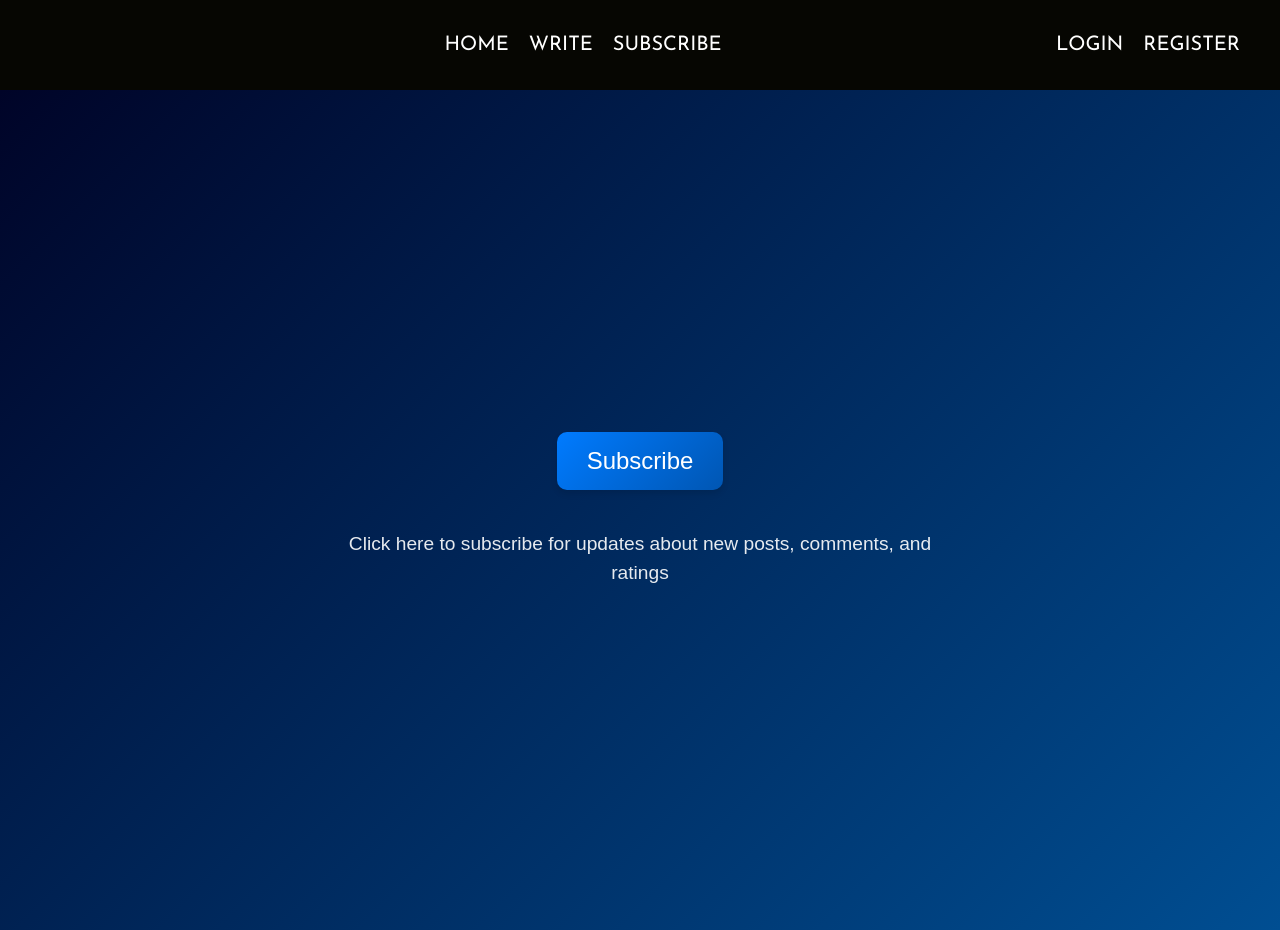
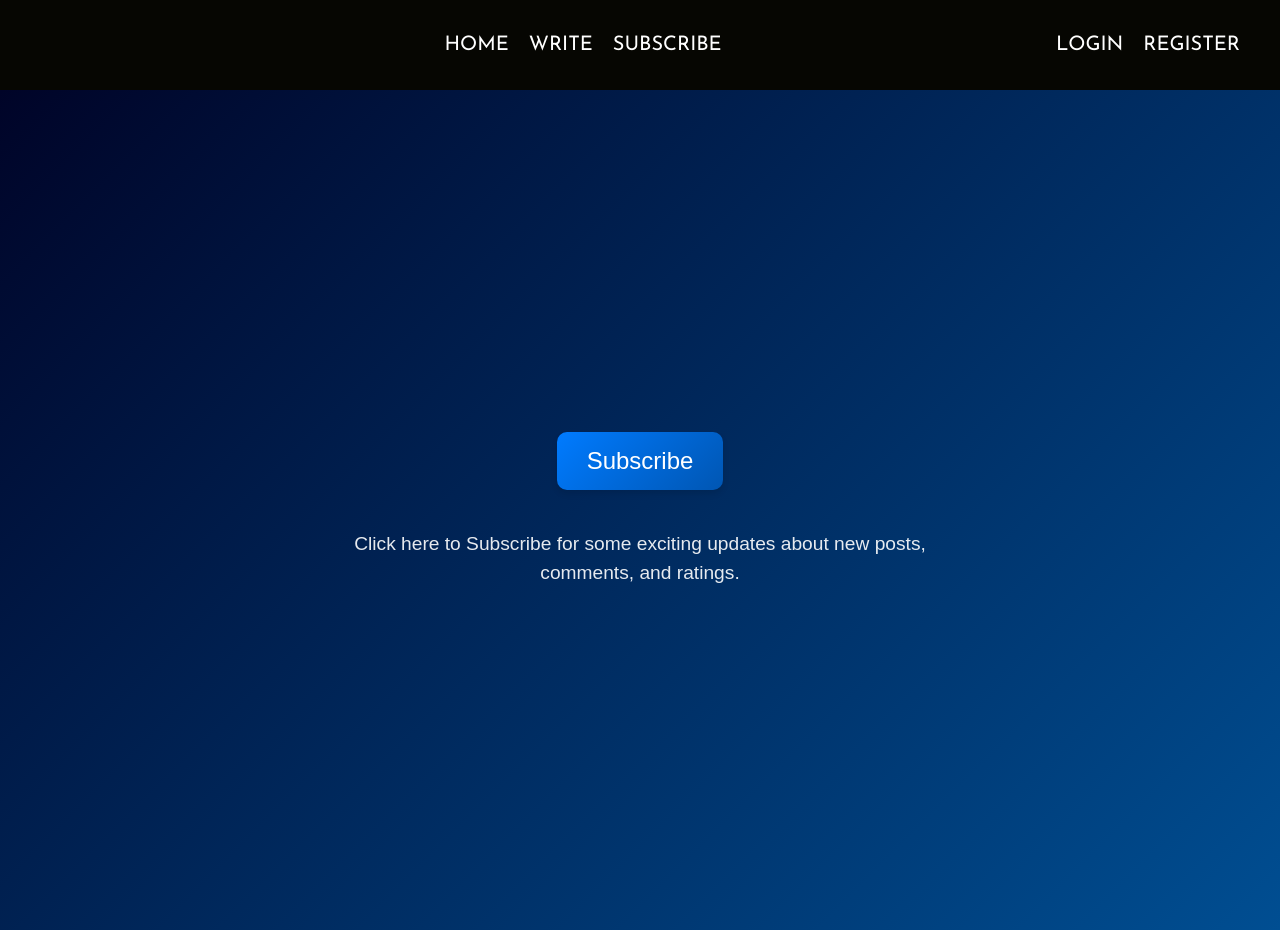
Before and after one commit to GGAshwin/BloggerLine, a React (Create React App) app in the folder client/: page /subscribe in a window 1280 px wide. Built offline with nearby package versions, Linux system fonts and the light colour scheme; no server answers.

Commit message:
Update Subscribe.jsx
Harsh change

```diff
--- a/client/src/pages/subscribe/Subscribe.jsx
+++ b/client/src/pages/subscribe/Subscribe.jsx
@@ -54,7 +54,7 @@ export default function Subscribe() {
         <button className="subscribe-button" onClick={handeUnsubscribe}>Unsubscribe</button>
       )}
       <p className="subscribe-text">
-        {!alreadyPresent ? "Click here to subscribe for updates about new posts, comments, and ratings" : "Click here to unsubscribe"}
+        {!alreadyPresent ? "Click here to Subscribe for some exciting updates about new posts, comments, and ratings." : "Click here to unsubscribe, see you soon!"}
       </p>
       {alreadyPresent && <h1 className="subscribed-message">You Are Subscribed</h1>}
     </div>
```
